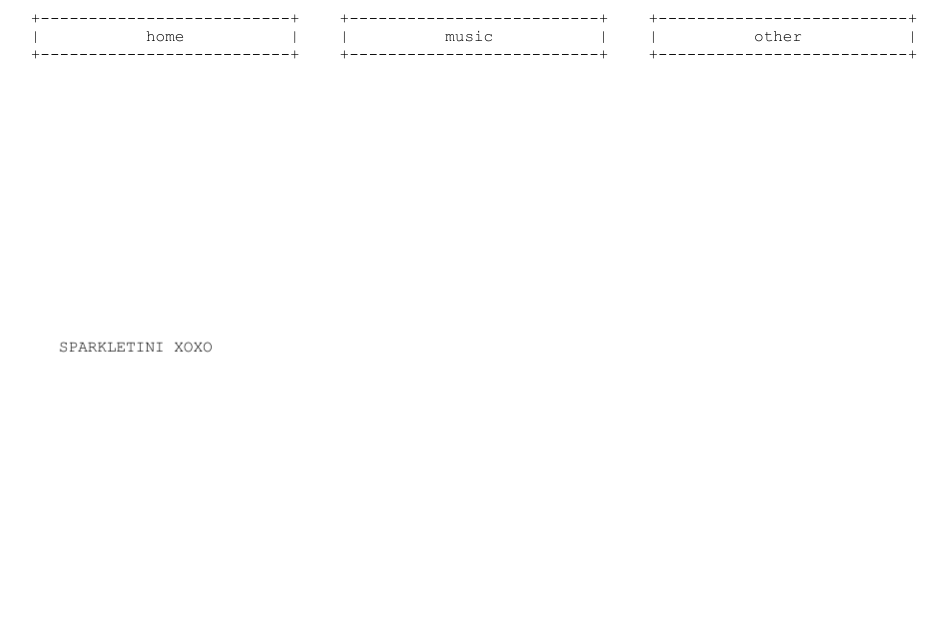
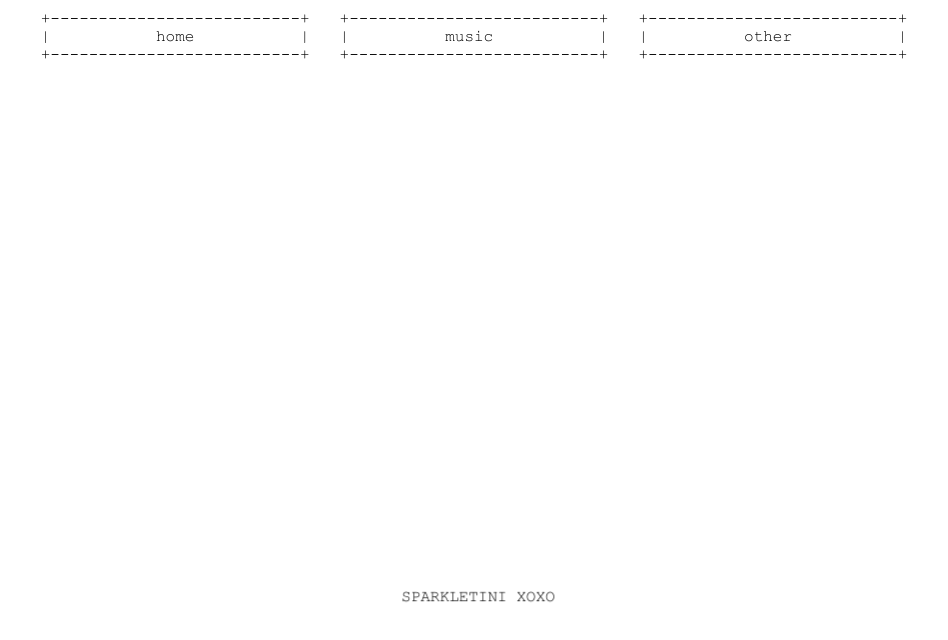
Before and after one commit to jstolberg/jstolberg.github.io, a SvelteKit app: page / in a window 1280 px wide. Shown: the top 640 px of the page, without its empty margins (166-1114 px from the left). Built offline with nearby package versions, Linux system fonts and the light colour scheme.

Commit message:
Adaptive display implemented.

```diff
--- a/src/app.html
+++ b/src/app.html
@@ -3,6 +3,7 @@
 	<head>
 		<meta charset="utf-8" />
 		<link rel="icon" href="%sveltekit.assets%/favicon.png" />
+		<title>$P4RKLZ</title>
 		<meta name="viewport" content="width=device-width, initial-scale=1" />
 		%sveltekit.head%
 	</head>
--- /dev/null
+++ b/src/lib/Menu.svelte
@@ -0,0 +1,34 @@
+<script lang='ts'>
+  import { tick, onMount } from 'svelte';
+  import MenuButton from '$lib/MenuButton.svelte';
+
+  let { windowWidth } = $props();
+
+  let buttons = [
+      {name: 'home', href: '/'},
+      {name: 'music', href: '/music'},
+      {name: 'other', href: '/other'}];
+
+  function calcButtonWidth() {
+        return Math.floor(windowWidth/(3*16));
+    }
+</script>
+
+<div id="menu">
+    {#each buttons as button}
+        <MenuButton
+            name={button.name}
+            href={button.href}
+            size={windowWidth > 1200 ? 26 : calcButtonWidth()}
+        />
+    {/each}
+</div>
+
+<style>
+  #menu {
+      display: flex;
+      justify-content: center;
+      max-width: 100%;
+      padding-top: 10px;
+  }
+</style>
--- a/src/lib/MenuButton.svelte
+++ b/src/lib/MenuButton.svelte
@@ -1,5 +1,5 @@
 <script lang="ts">
-    let { name, href } = $props();
+    let { name, href, size = 26} = $props();
 
     function renderButton(site: String, l = 26) {
         const tb = '+' + '-'.repeat(l) + '+';
@@ -7,7 +7,8 @@
         const but = [tb, mid, tb].join('\n');
         return but;
     }
-    const buttonText = renderButton(name);
+
+    const buttonText = renderButton(name, size);
 </script>
 
 <button class="ascii-button">
@@ -24,8 +25,8 @@
     cursor: pointer;
     padding: 0;
     display: inline-block;
-    margin-right: 20px;
-    margin-left: 20px;
+    margin-right: 15px;
+    margin-left: 15px;
     flex-shrink: 0;
   }
 
--- a/src/lib/MusicLink.svelte
+++ b/src/lib/MusicLink.svelte
@@ -6,6 +6,8 @@
     let link: HTMLElement;
 
     onMount(() => {
+        container.style.width = `${Math.min(1200,window.innerWidth)}px`;
+
         let x = Math.random()*(container.offsetWidth - link.offsetWidth);
         link.style.left = `${x}px`;
 
@@ -23,7 +25,6 @@
 <style>
 .linkContainer {
     position: relative;
-    width: 70%;
     height: 70px;
 }
 
--- a/src/routes/+layout.svelte
+++ b/src/routes/+layout.svelte
@@ -1,34 +1,35 @@
 <script lang='ts'>
     import '../app.css';
-    import MenuButton from '$lib/MenuButton.svelte';
+    import {onMount, tick} from 'svelte';
+    import Menu from '$lib/Menu.svelte';
 
 	let { children } = $props();
 
-    let buttons = [
-        {name: 'home', href: '/'},
-        {name: 'music', href: '/music'},
-        {name: 'other', href: '/other'}];
+    let windowWidth = $state(0);
+
+    const updateWidth = () => {
+        windowWidth = window.innerWidth
+    }
+
+    onMount(() => {
+        updateWidth();
+        addEventListener('resize', updateWidth);
+        return () => removeEventListener('resize', updateWidth);
+    })
 </script>
 
 <div id="container">
-    <div id="menu">
-        {#each buttons as button}
-            <MenuButton name={button.name} href={button.href}/>
-        {/each}
-    </div>
-    <div class="page-content">
-        {@render children()}
-    </div>
+    {#await tick() then _}
+        {#key windowWidth}
+            <Menu windowWidth={windowWidth}/>
+            <div class="page-content">
+                {@render children()}
+            </div>
+        {/key}
+    {/await}
 </div>
 
 <style>
-#menu {
-    display: flex;
-    justify-content: center;
-    max-width: 100%;
-    padding-top: 10px;
-}
-
 #container {
 	display: flex;
     flex-direction: column;
--- a/src/routes/+page.svelte
+++ b/src/routes/+page.svelte
@@ -11,15 +11,16 @@
         x += vx;
         y += vy;
         if (x < 0 || x > bx) vx *= -1;
-        if (y < 0 || y > by) vy *= -1;
+        if (y < -10 || y > by) vy *= -1; // -5 to adjust for text margin
         title.style.transform = `translate(${x}px, ${y}px)`;
         requestAnimationFrame(updatePosition);
     }
 
     function initializeTitle() {
-        [x,y] = getRandomPos(content, title);
         bx = content.offsetWidth - title.offsetWidth;
         by = content.offsetHeight - title.offsetHeight;
+        x = Math.random()*bx;
+        y = Math.random()*by;
         title.style.visibility = 'visible';
     }
 
@@ -35,6 +36,12 @@
 </div>
 
 <style>
+    #content {
+        position: relative;
+        width: 100%;
+        height: 100%;
+    }
+
     #title {
         position: absolute;
         visibility: hidden;
--- a/src/routes/music/+page.svelte
+++ b/src/routes/music/+page.svelte
@@ -1,5 +1,6 @@
 <script lang="ts">
     import MusicLink from '$lib/MusicLink.svelte';
+    import { onMount } from 'svelte';
 
     const items = [
         ["LET'S GO SHOPLIFTING (III) - NIGHTCORE MIX", "https://soundcloud.com/spraklitani/lets-go-shoplifting-part-iii"],
```
Also changed, not shown: static/favicon.png.
